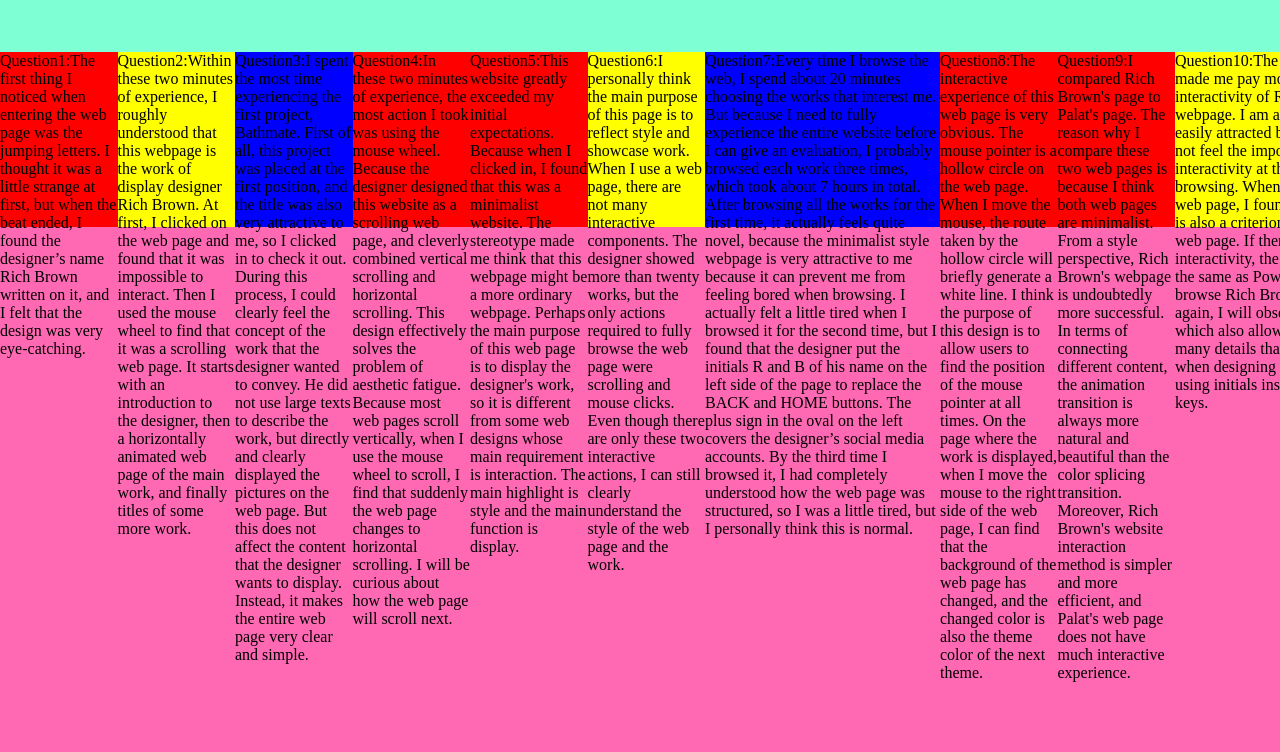
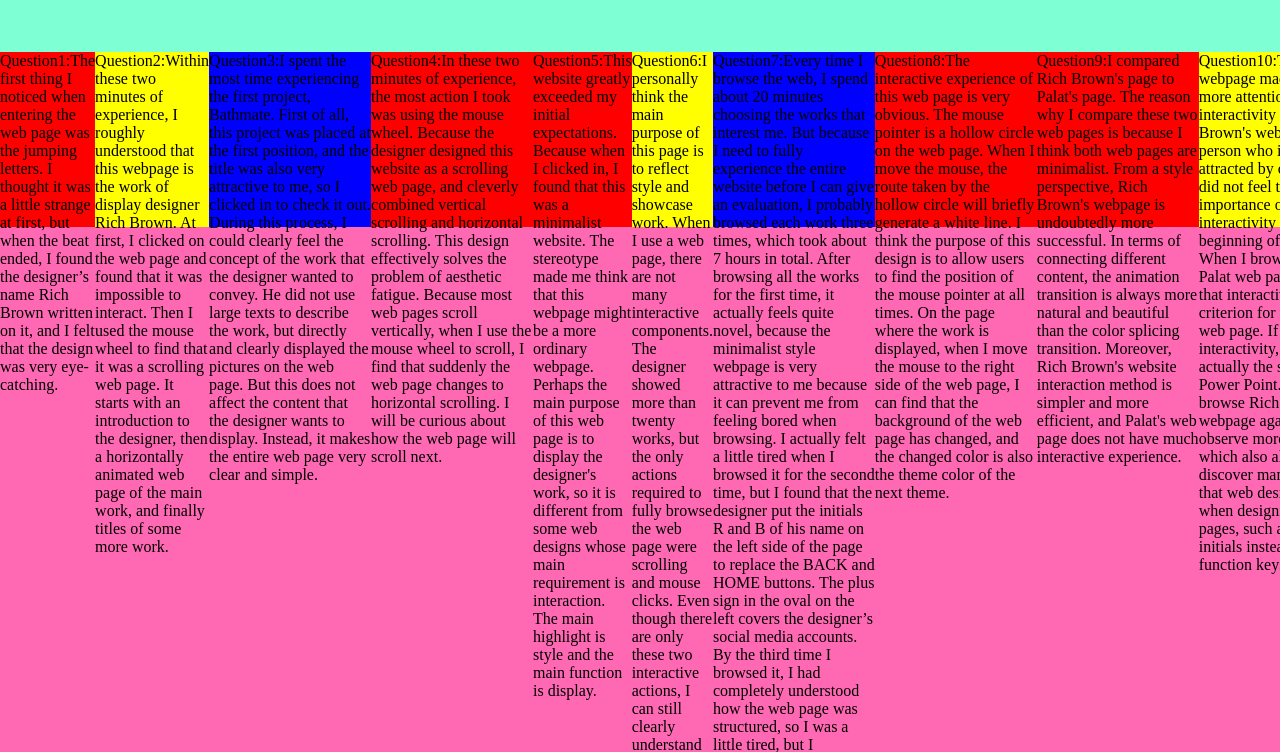
Before and after one commit to JunzheZhaoAllen/JunzheZhaoAllen.github.io, a plain HTML site: page Assignment 1.html in a window 1280 px wide. Shown: the part 48-800 px from the top of the page. Drawn offline with Linux system fonts and the light colour scheme.

Commit message:
Update Assignment 1.html

```diff
--- a/Assignment 1.html
+++ b/Assignment 1.html
@@ -26,7 +26,7 @@
             top: 100px;
         }
         .container{
-            width: 1880px;
+            width: 1800px;
             height: 880px;
             background-color: hotpink;
             position: relative;
@@ -51,13 +51,13 @@
             width: 175px;
             height: 175px;
             background-color: blue;
-            flex: 1;
+            flex: 2;
         }
         .box6{
             width: 175px;
             height: 175px;
             background-color: red;
-            flex: 1;
+            flex: 2;
 
         }
         .box7{
@@ -83,13 +83,13 @@
             width: 175px;
             height: 175px;
             background-color: red;
-            flex: 1;
+            flex: 2;
 
         }.box11{
             width: 175px;
             height: 175px;
             background-color: red;
-            flex: 1;
+            flex: 2;
 
         }
         .box12{
@@ -102,7 +102,7 @@
             width: 175px;
             height: 175px;
             background-color: blue;
-            flex: 1;
+            flex: 2;
         }
         .box14{
             width: 175px;
```
